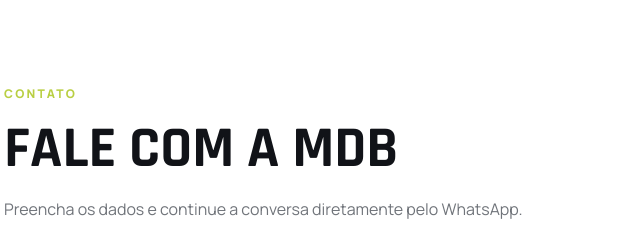
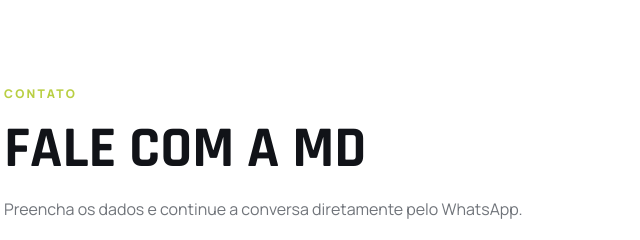
Before and after one commit to gabrielasouzalima/MD, a plain HTML site: page index.html in a window 1280 px wide. Shown: the part 3520-3760 px from the top of the page, 46-686 px from the left. Drawn offline with Linux system fonts and the light colour scheme.

Commit message:
correção de texto

```diff
--- a/index.html
+++ b/index.html
@@ -203,7 +203,7 @@
       <div class="container contact-grid">
         <div class="contact-info reveal">
           <p class="section-kicker">Contato</p>
-          <h2>Fale com a MDB</h2>
+          <h2>Fale com a MD</h2>
           <p>Preencha os dados e continue a conversa diretamente pelo WhatsApp.</p>
 
           <form class="quote-form" id="quote-form" novalidate>
```
